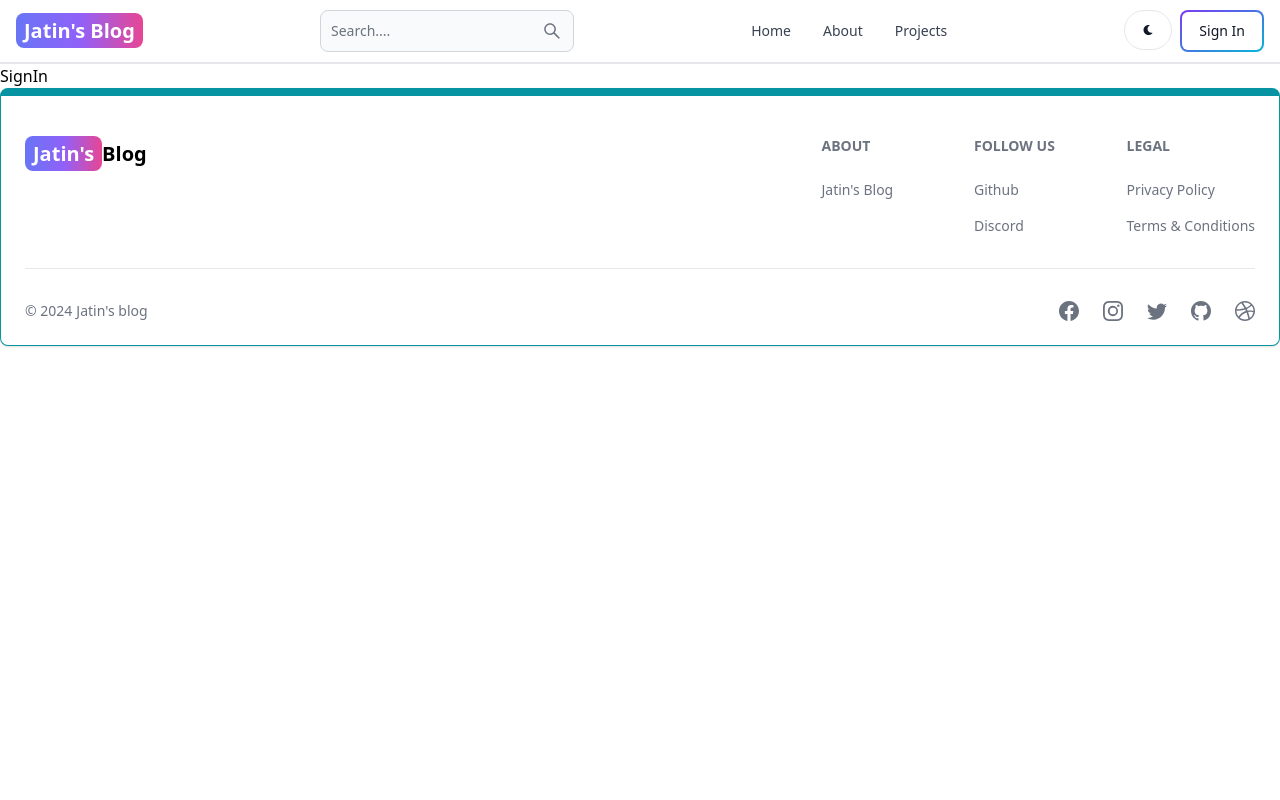
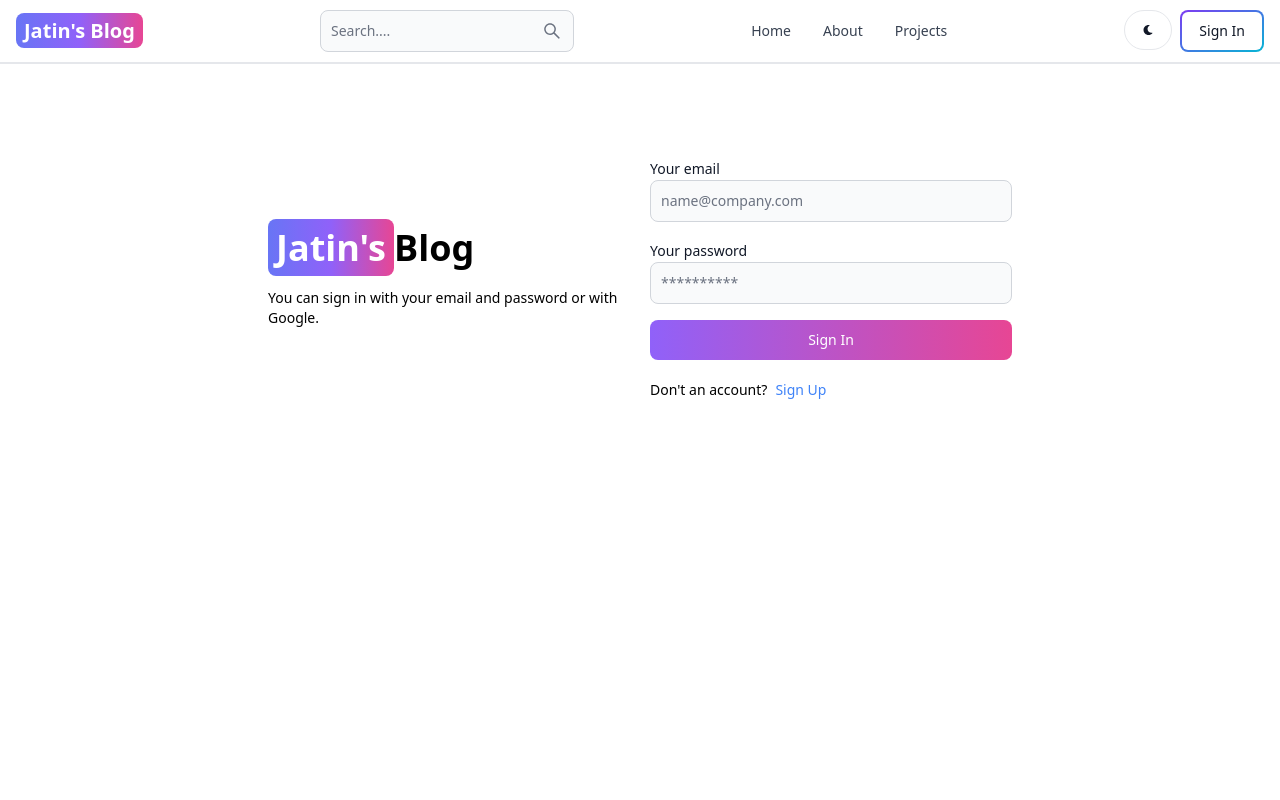
Before and after one commit to jatingarg0410/mern-blog, a React (Vite) app in the folder client/: page /sign-in in a window 1280 px wide. Shown: the top 800 px of the page. Built offline with nearby package versions, Linux system fonts and the light colour scheme.

Commit message:
complete signin page functionality

```diff
--- a/client/src/pages/SignIn.jsx
+++ b/client/src/pages/SignIn.jsx
@@ -1,7 +1,106 @@
-import React from 'react'
+import { Alert, Button, Label, Spinner, TextInput } from 'flowbite-react'
+import { useState } from 'react'
+import { Link, useNavigate } from 'react-router-dom'
 
-const SignIn = () => {
-  return <div>SignIn</div>
+export default function SignIn() {
+  const [formData, setFormData] = useState({})
+  const [errorMessage, setErrorMessage] = useState(null)
+  const [loading, setLoading] = useState(false)
+  const navigate = useNavigate()
+  const handleChange = (e) => {
+    setFormData({ ...formData, [e.target.id]: e.target.value.trim() })
+  }
+  const handleSubmit = async (e) => {
+    e.preventDefault()
+    if (!formData.email || !formData.password) {
+      return setErrorMessage('Please fill out all fields.')
+    }
+    try {
+      setLoading(true)
+      setErrorMessage(null)
+      const res = await fetch('/api/auth/signin', {
+        method: 'POST',
+        headers: { 'Content-Type': 'application/json' },
+        body: JSON.stringify(formData),
+      })
+      const data = await res.json()
+      if (data.success === false) {
+        return setErrorMessage(data.message)
+      }
+      setLoading(false)
+      if (res.ok) {
+        navigate('/')
+      }
+    } catch (error) {
+      setErrorMessage(error.message)
+      setLoading(false)
+    }
+  }
+  return (
+    <div className="min-h-screen mt-20">
+      <div className="flex p-3 max-w-3xl mx-auto flex-col md:flex-row md:items-center gap-5">
+        {/* left */}
+        <div className="flex-1">
+          <Link to="/" className="font-bold dark:text-white text-4xl">
+            <span className="px-2 py-1 bg-gradient-to-r from-indigo-500 via-purple-500 to-pink-500 rounded-lg text-white">
+              Jatin's
+            </span>
+            Blog
+          </Link>
+          <p className="text-sm mt-5">
+            You can sign in with your email and password or with Google.
+          </p>
+        </div>
+        {/* right */}
+
+        <div className="flex-1">
+          <form className="flex flex-col gap-4" onSubmit={handleSubmit}>
+            <div>
+              <Label value="Your email" />
+              <TextInput
+                type="email"
+                placeholder="name@company.com"
+                id="email"
+                onChange={handleChange}
+              />
+            </div>
+            <div>
+              <Label value="Your password" />
+              <TextInput
+                type="password"
+                placeholder="**********"
+                id="password"
+                onChange={handleChange}
+              />
+            </div>
+            <Button
+              gradientDuoTone="purpleToPink"
+              type="submit"
+              disabled={loading}
+            >
+              {loading ? (
+                <>
+                  <Spinner size="sm" />
+                  <span className="pl-3">Loading...</span>
+                </>
+              ) : (
+                'Sign In'
+              )}
+            </Button>
+          </form>
+          <div className="flex gap-2 text-sm mt-5">
+            <span>Don't an account?</span>
+            <Link to="/sign-up" className="text-blue-500">
+              Sign Up
+            </Link>
+          </div>
+          {errorMessage && (
+            <Alert className="mt-5" color="failure">
+              {errorMessage}
+            </Alert>
+          )}
+        </div>
+      </div>
+    </div>
+  )
 }
-
-export default SignIn
```
